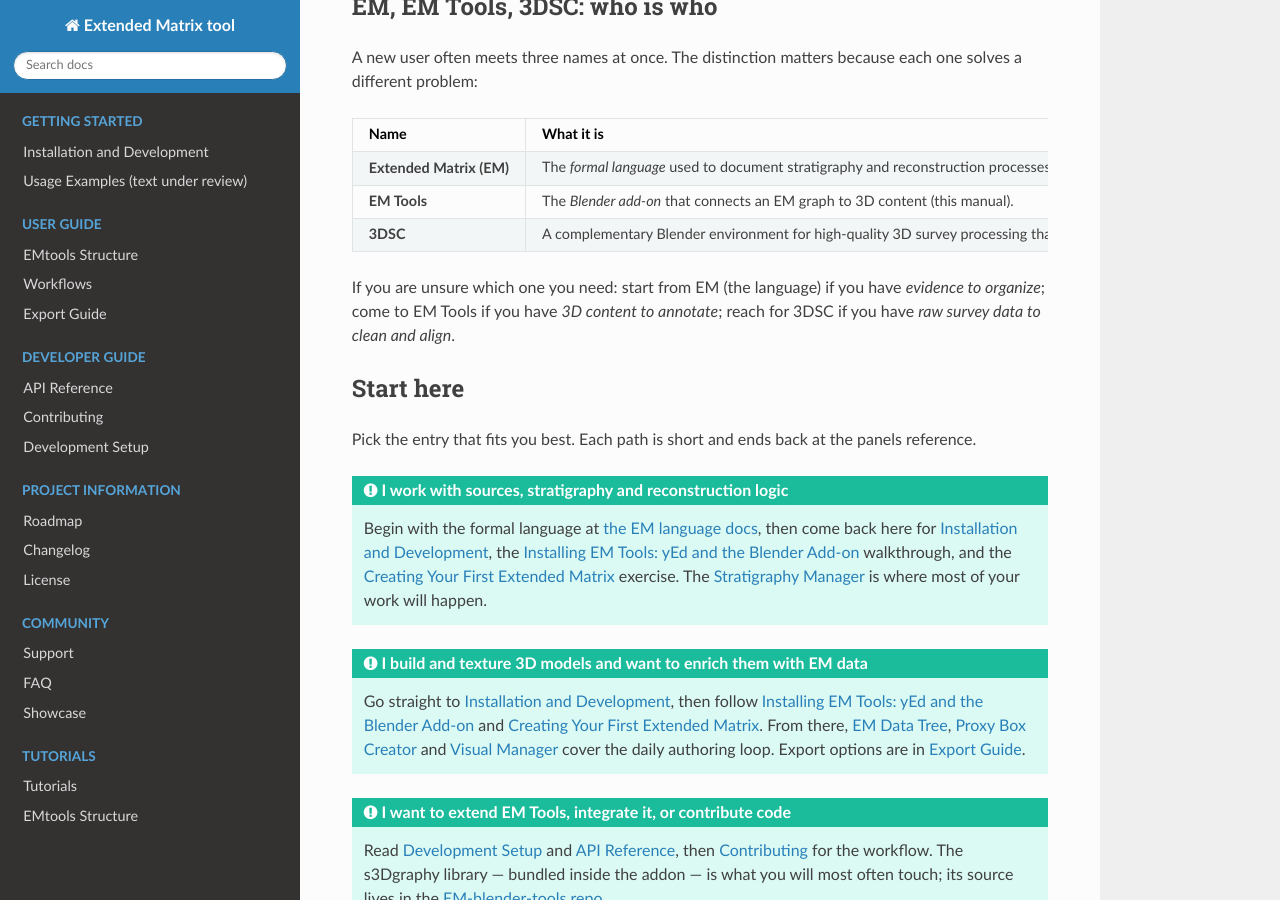
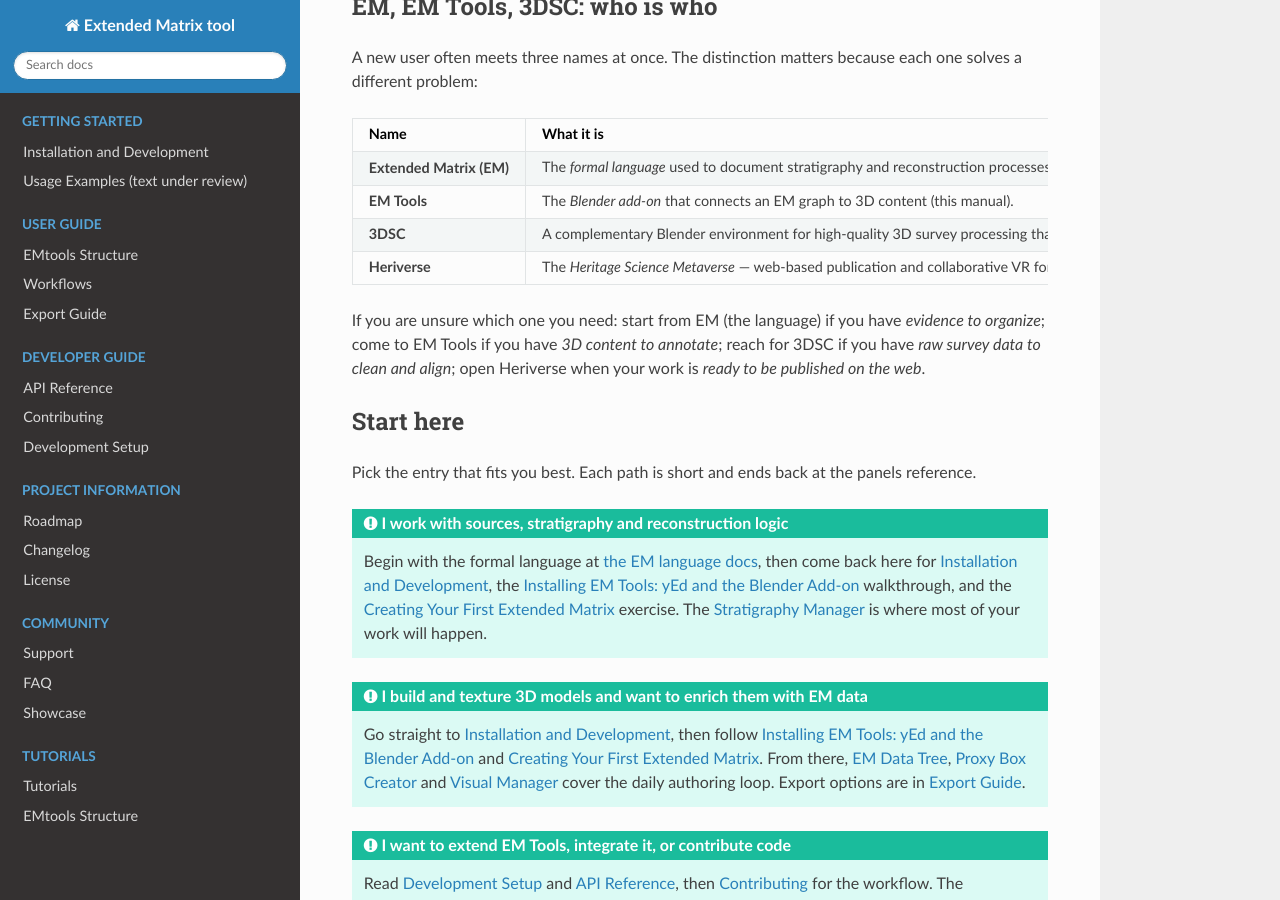
Before and after one commit to zalmoxes-laran/EM-blender-tools-doc, a Sphinx documentation site: the page built from docs/index.rst, in a window 1280 px wide and 900 px high, scrolled down 869 px. Built offline with Sphinx 7.4.7 and the Read the Docs theme 3.1.0, drawn with Linux system fonts in a browser that asks for light colours; some of the changed text lies outside the part shown.

Commit message:
Update index.rst

```diff
--- a/docs/index.rst
+++ b/docs/index.rst
@@ -37,8 +37,11 @@ A new user often meets three names at once. The distinction matters because each
    * - **3DSC**
      - A complementary Blender environment for high-quality 3D survey processing that can feed EM Tools.
      - `3D-survey-collection docs <https://docs.extendedmatrix.org/projects/3D-survey-collection>`_
+   * - **Heriverse**
+     - The *Heritage Science Metaverse* — web-based publication and collaborative VR for EM-aware scenes. The natural endpoint of what you author here.
+     - `Heriverse docs <https://docs.extendedmatrix.org/projects/strativerse/en/latest/>`__
 
-If you are unsure which one you need: start from EM (the language) if you have *evidence to organize*; come to EM Tools if you have *3D content to annotate*; reach for 3DSC if you have *raw survey data to clean and align*.
+If you are unsure which one you need: start from EM (the language) if you have *evidence to organize*; come to EM Tools if you have *3D content to annotate*; reach for 3DSC if you have *raw survey data to clean and align*; open Heriverse when your work is *ready to be published on the web*.
 
 Start here
 ----------
@@ -158,6 +161,7 @@ Additional Resources
 - **Extended Matrix website**: `extendedmatrix.org <https://www.extendedmatrix.org>`_
 - **EM language docs**: `docs.extendedmatrix.org <https://docs.extendedmatrix.org>`_
 - **3DSC docs**: `3D-survey-collection <https://docs.extendedmatrix.org/projects/3D-survey-collection>`_
+- **Heriverse docs**: `Heritage Science Metaverse <https://docs.extendedmatrix.org/projects/strativerse/en/latest/>`__
 - **ATON Framework**: `phoenixbf/aton on GitHub <https://github.com/phoenixbf/aton>`__
 - **Video tutorials**: `YouTube Channel <https://www.youtube.com/extendedmatrix>`_
 
```
